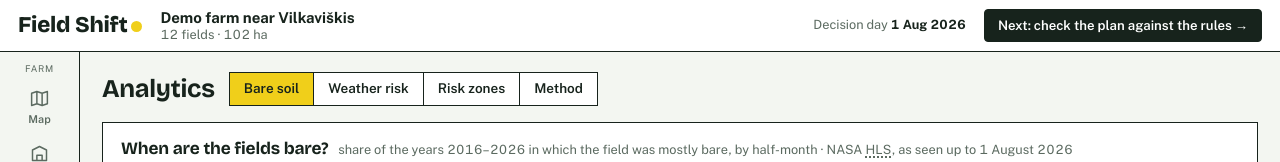
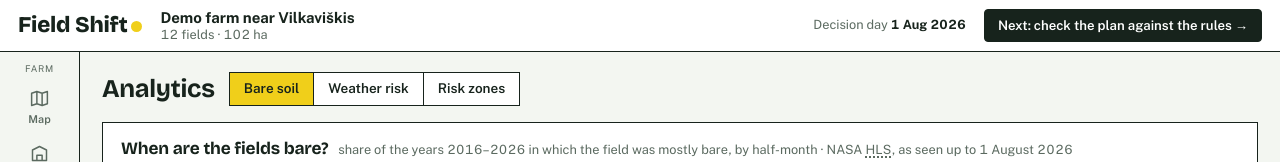
Before and after one commit to Dalt0nik/field-shift-semi-wild-cucumbers, a Next.js app: page /analytics in a window 1280 px wide. Shown: the top 162 px of the page. Built offline with nearby package versions, Linux system fonts and the light colour scheme.

Commit message:
Remove the Method tab from Analytics: the checks behind each number stay in docs/ and the assistant; an old ?tab=method link opens Bare soil

```diff
--- a/scripts/shots.mjs
+++ b/scripts/shots.mjs
@@ -45,7 +45,6 @@ const STATES = [
   { name: 'analytics-zones-erosion', url: '/analytics?tab=zones', map: true, plans: true },
   { name: 'analytics-zones-low', url: '/analytics?tab=zones&view=low', map: true, plans: true },
   { name: 'analytics-zones-dry', url: '/analytics?tab=zones&view=dry', map: true, plans: true, act: p => p.evaluate(() => { const r = document.querySelector('#dryk'); const set = Object.getOwnPropertyDescriptor(HTMLInputElement.prototype, 'value').set; set.call(r, '2'); r.dispatchEvent(new Event('input', { bubbles: true })); }) },
-  { name: 'analytics-method', url: '/analytics?tab=method' },
   { name: 'assistant-open', url: '/planner', plans: true, viewport: true, act: p => click(p, '.chat-fab') },
   { name: 'term-explained', url: '/analytics', viewport: true, act: async p => { await (await p.$('th.n .term'))?.hover(); } },
 ];
--- a/src/app/analytics/page.tsx
+++ b/src/app/analytics/page.tsx
@@ -1,29 +1,28 @@
 'use client';
-// Analytics: what the plan characteristics are built from. Seasons (when fields are bare, which months are
-// risky), risk zones with a "what if" on season frequency, and the evidence behind each characteristic.
+// Analytics: what the NASA data show about the farm. Bare soil (when fields are bare, when bare soil erodes or
+// loses nitrate), weather risk for the selected plan's crops, and risk zones with a "what if" on dry seasons.
 import dynamic from 'next/dynamic';
 import { useEffect, useMemo, useState } from 'react';
-import { Intervals, NdviProfile, WaterBalance } from '@/components/Charts';
-import { cropColor, rampCss, rampFor } from '@/components/colors';
+import { WaterBalance } from '@/components/Charts';
+import { rampCss, rampFor } from '@/components/colors';
 import { grid, layerImage } from '@/components/grid';
-import { MonthRisk, SoilHelpButton, soilCheck } from '@/components/Soil';
+import { MonthRisk, SoilHelpButton } from '@/components/Soil';
 import { useScreen, useStore } from '@/components/store';
-import { Check, More, Panel, Select, Sw, Tabs, Term, pct, useQueryState } from '@/components/ui';
+import { Check, Panel, Select, Sw, Tabs, Term, pct, useQueryState } from '@/components/ui';
 import { DryMargin } from '@/components/DryMargin';
 import { WeatherRisk, weatherClashes } from '@/components/WeatherRisk';
 import hazardsJson from '@/data/hazards.json';
-import { DECISION_DATE, DECISION_YEAR, PLAN_YEARS, coverModel, fieldIndex, fields, niceDate, products, weather } from '@/pilot/demo';
-import { bareCalendar, seasonCover, series } from '@/pilot/satellite';
-import { soilClimate, soilParams } from '@/pilot/soil';
-import { coverDays } from '@/engine/characteristics';
+import { DECISION_DATE, DECISION_YEAR, PLAN_YEARS, fields, niceDate, products, weather } from '@/pilot/demo';
+import { bareCalendar, seasonCover } from '@/pilot/satellite';
+import { soilClimate } from '@/pilot/soil';
 import { partsOf } from '@/engine/editor';
-import { CROPS, cropLabel } from '@/pilot/regional';
+import { CROPS } from '@/pilot/regional';
 
 const FarmMap = dynamic(() => import('@/components/FarmMap'), { ssr: false });
 const hazards = hazardsJson as any;
 const M = ['Jan', 'Feb', 'Mar', 'Apr', 'May', 'Jun', 'Jul', 'Aug', 'Sep', 'Oct', 'Nov', 'Dec'];
 const quant = (a: number[], p: number) => { const s = [...a].sort((x, y) => x - y); const i = (s.length - 1) * p, lo = Math.floor(i), hi = Math.ceil(i); return s[lo] + (s[hi] - s[lo]) * (i - lo); };
-type Tab = 'bare' | 'weather' | 'zones' | 'method';
+type Tab = 'bare' | 'weather' | 'zones';
 type Zone = 'erosion' | 'low' | 'dry';
 
 // the crops of the selected plan (no grass): Weather risk shows when they are sown and harvested
@@ -136,82 +135,13 @@ function Zones({ head }: { head: React.ReactNode }) {
   );
 }
 
-function Evidence() {
+export default function AnalyticsPage() {
+  const [asked, setTab] = useQueryState<Tab>('tab', 'bare');
+  const tab: Tab = asked === 'weather' || asked === 'zones' ? asked : 'bare'; // an old link to ?tab=method opens Bare soil
   const s = useStore();
-  const [year, setYear] = useState(String(DECISION_YEAR));
-  const f = s.fields.find(x => x.id === s.field)!;
-  const soil = soilParams();
-  const stay = soilCheck.variants.filter(v => v.basePlanRank === 1).length;
-  // greenness of the last four years, as seen up to the decision day
-  const ndvi = useMemo(() => Object.fromEntries(Object.entries(series(f.id)).filter(([k]) => +k.slice(0, 4) >= DECISION_YEAR - 3)), [f.id]);
-  const yields = useMemo(() => s.cropSet.filter(c => s.ws.pre.normal[c] && s.ws.pre.revenueYield[c] && c !== 'sugar_beet').map(c => {
-    const n = s.ws.pre.normal[c], ys = s.ws.pre.revenueYield[c].map(r => r / n.priceEurT);
-    return { label: CROPS[c].name, color: cropColor(c), lo: quant(ys, 0.1), mid: n.yieldTHa, hi: quant(ys, 0.9) };
-  }), [s.cropSet, s.ws]);
-  const seq = ['mid>august', 'mid>september', 'mid>spring_early>green_autumn', 'mid>spring_early>open_autumn', 'late>spring_late', 'grass>grass'];
-  return (
-    <>
-      <Panel title="How each number of a plan is built, and how it was checked">
-        <div className="scroll-x">
-          <table>
-            <thead><tr><th>Measure of a plan</th><th>Built from</th><th>How it was checked</th></tr></thead>
-            <tbody>
-              <tr><td><b><Term id="margin">Margin</Term></b>, usual and <Term id="worstFifth">bad seasons</Term></td><td>District yields, prices, 2025 payment rates, <Term id="replay">replayed</Term> through {s.ctx.replay.firstSeason}–{s.ctx.replay.lastSeason}</td><td>Yield ranges held the real yield in 80 % of 3 319 cases.</td></tr>
-              <tr><td><b><Term id="fieldIndex">Field index</Term></b> in the margin</td><td>NASA <Term id="hls">HLS</Term> season peak <Term id="ndvi">NDVI</Term> of each field against neighbours with the same crop, seasons {fieldIndex.seasons.join(', ')}; district yields for the conversion</td><td>A field keeps its place for years (r 0.31–0.40 up to 5 years apart); predicted 2026 from earlier seasons with r 0.52 on 1 075 fields.</td></tr>
-              <tr><td><b>Margin in a <Term id="wetHarvest">wet harvest</Term></b></td><td>NASA <Term id="imerg">GPM IMERG</Term> rain 20 Jul – 31 Aug; elevator drying tariffs and buyer price lists 2025</td><td>Drying 7.5 € per tonne per % moisture is a published tariff; the extra moisture and the feed share are estimates.</td></tr>
-              <tr><td><b>Margin in <Term id="drySeason">dry seasons</Term></b></td><td>NASA <Term id="imerg">GPM IMERG</Term> rain, NASA <Term id="power">POWER</Term> temperature</td><td>In dry seasons spring cereals yielded 16 % below normal.</td></tr>
-              <tr><td><b><Term id="soilScore">Soil health score</Term></b></td><td>Three parts, each on a scale from the weakest tenth of local farms (0) to the best plan found (100), averaged with equal weights: soil cover (days of bare soil under heavy rain), crop variety (cereal after cereal, crop groups), organic matter (humus balance)</td><td>No source sets weights between soil measures, so they are equal. With any part counted double or half, the Best-for-soil plan stays within 5 points of the top (unit test).</td></tr>
-              <tr><td><b><Term id="soilDays">Soil without cover</Term></b>, weighted by erosive rain</td><td>NASA <Term id="hls">HLS</Term>, 30 m, 1 700 declared fields, by half-month; NASA <Term id="imerg">GPM IMERG</Term> half-hourly rain {soilClimate.period}</td><td>With equal weights it equals the plain days (unit test). The plan with the fewest such days stays first of {soilCheck.plans} under {stay} of {soilCheck.variants.length} other ways to compute the weights.</td></tr>
-              <tr><td><b><Term id="bareDays">Days without living cover</Term></b></td><td>NASA <Term id="hls">HLS</Term>, 30 m, 1 700 declared fields</td><td>Cover curves follow the declared crops: {Math.min(...seq.slice(0, 5).map(k => coverModel.model[k]?.total[1] ?? 999))} to {Math.max(...seq.map(k => coverModel.model[k]?.total[1] ?? 0))} bare days by crop sequence.</td></tr>
-              <tr><td><b>The same on erosion-sensitive land</b></td><td>Official layer with the HLS cover model and the IMERG weights</td><td><Term id="nasadem">NASADEM</Term> slope alone was rejected: 36 % agreement with the official layer.</td></tr>
-              <tr><td><b>Bare soil in the <Term id="leaching">leaching season</Term></b>; <Term id="wetSoilHarvest">harvest on wet soil</Term></td><td>NASA HLS cover; NASA GPM IMERG rain and NASA <Term id="power">POWER</Term> temperature</td><td>Not validated: they show exposure, not leached nitrogen or compaction.</td></tr>
-              <tr><td><b><Term id="humus">Humus balance</Term></b></td><td>Coefficients of the VDLUFA method, yields as in the margin</td><td>An accounting indicator: it compares plans and does not predict measured soil carbon.</td></tr>
-              <tr><td><b>Cereal after cereal</b>, legumes, crop families</td><td>Crop guides (LAMMC), field history</td><td>Yield effects are from literature, not local trials.</td></tr>
-              <tr><td><b>Rules and payments</b></td><td>EU farm-payment conditions as they apply in Lithuania</td><td>Thresholds checked against the acts.</td></tr>
-            </tbody>
-          </table>
-        </div>
-      </Panel>
-      <div className="cols">
-        <Panel title={<><Term id="ndvi">Greenness</Term> through the year · {f.id}</>} right={<><Select small label="Field" value={s.field} onChange={s.setField} options={fields.map(x => ({ value: x.id, label: x.id }))} /><Select small label="Year" value={year} onChange={setYear} options={[DECISION_YEAR - 2, DECISION_YEAR - 1, DECISION_YEAR].map(y => ({ value: String(y), label: String(y) }))} /></>}>
-          <NdviProfile ndvi={ndvi} year={+year} />
-          <div className="legend"><span><Sw c="#17231c" />{year}: {cropLabel(f.history[+year]?.crop ?? f.history[+year]?.cropClass)}</span><span><Sw c="#c6dcb4" />range of the other years</span>{+year === DECISION_YEAR && <span>seen up to {niceDate(DECISION_DATE)}</span>}</div>
-        </Panel>
-        <Panel title={<>Yield ranges the <Term id="replay">replay</Term> uses</>} sub="t/ha · low season · normal · high season">
-          <Intervals rows={yields} unit="t/ha" />
-          <div style={{ marginTop: 8 }}><Check>these are district averages; each field’s yield is this times its <Term id="fieldIndex">field index</Term> (Fields screen).</Check></div>
-        </Panel>
-      </div>
-      <Panel>
-        <div style={{ display: 'grid', gap: 10 }}>
-          <More label="Tested and not used">
-            <ul className="plain">
-              <li><b>Satellite soil moisture</b> (SMAP) and three other drought indicators: no link to district yields.</li>
-              <li><b>“Green in autumn = winter crop”</b>: right for three fields in four, so it only pre-fills the entry.</li>
-              <li><b>Crop residue from the satellite</b>: could not separate stubble from ploughed soil.</li>
-              <li><b><Term id="nasadem">NASA elevation model</Term> for the slope rule</b>: disagrees with the official layer.</li>
-              <li><b>A field-level yield model</b>: no field yields exist to check it against.</li>
-            </ul>
-          </More>
-          <More label="Days without cover by crop sequence">
-            <div className="scroll-x"><table>
-              <thead><tr><th>After a crop harvested</th><th>Next crop sown</th><th className="n">Fields</th><th className="n"><Term id="bareDays">Days without living cover</Term></th><th className="n"><Term id="soilDays">Weighted by erosive rain</Term></th><th className="n">In the <Term id="leaching">leaching season</Term></th></tr></thead>
-              <tbody>{seq.map(key => { const m = coverModel.model[key]; const [p, n, c] = key.split('>'); return m && (
-                <tr key={key}><td>{({ mid: 'July–August', late: 'September–October', grass: 'grass' } as any)[p]}</td><td>{({ august: 'August (winter rapeseed)', september: 'September (winter cereals)', spring_early: 'April', spring_late: 'May (maize, beet)', grass: 'stays grass' } as any)[n]}{c === 'green_autumn' ? ', after a catch crop' : c === 'open_autumn' ? ', open autumn' : ''}</td><td className="n">{m.n}</td><td className="n">{m.total[1]} <span className="muted">({m.total[0]}–{m.total[2]})</span></td><td className="n"><b>{Math.round(coverDays(m.half.mean, soil).s1e)}</b></td><td className="n">{Math.round(coverDays(m.half.mean, soil).s5)}</td></tr>); })}</tbody>
-            </table></div>
-          </More>
-        </div>
-      </Panel>
-    </>
-  );
+  const head = <><div className="page-head"><h1>Analytics</h1><Tabs label="Analytics views" tabs={[{ id: 'bare', label: 'Bare soil' }, { id: 'weather', label: 'Weather risk' }, { id: 'zones', label: 'Risk zones' }]} value={tab} onChange={setTab} /></div></>;
+  useScreen(tab === 'zones' ? null : `analytics/${tab}`, tab === 'bare' ? { selectedField: s.field, bareDaysLastSeason: Object.fromEntries(fields.map(f => [f.id, seasonCover(f.id).at(-1)?.total ?? null])), erosiveRainShareByMonthJanToDec: soilClimate.erosivity.byMonth, leachingSeasonSurplusMm: soilClimate.leaching.seasonSurplusMm }
+    : tab === 'weather' ? { selectedPlan: s.plan?.name, thingsToWatch: weatherClashes(planCrops(s)), hazardsByMonthShareOfYears: Object.fromEntries(hazards.hazards.map((h: any) => [h.label, h.byMonth])) } : {});
+  if (tab === 'zones') return <Zones head={head} />;
+  return <div className="page">{head}<Seasons part={tab === 'weather' ? 'weather' : 'bare'} /></div>;
 }
-
-export default function AnalyticsPage() {
-  const [tab, setTab] = useQueryState<Tab>('tab', 'bare');
-  const s = useStore();
-  const head = <><div className="page-head"><h1>Analytics</h1><Tabs label="Analytics views" tabs={[{ id: 'bare', label: 'Bare soil' }, { id: 'weather', label: 'Weather risk' }, { id: 'zones', label: 'Risk zones' }, { id: 'method', label: 'Method' }]} value={tab} onChange={setTab} /></div></>;
-  useScreen(tab === 'zones' ? null : `analytics/${tab}`, tab === 'bare' ? { selectedField: s.field, bareDaysLastSeason: Object.fromEntries(fields.map(f => [f.id, seasonCover(f.id).at(-1)?.total ?? null])), erosiveRainShareByMonthJanToDec: soilClimate.erosivity.byMonth, leachingSeasonSurplusMm: soilClimate.leaching.seasonSurplusMm }
-    : tab === 'weather' ? { selectedPlan: s.plan?.name, thingsToWatch: weatherClashes(planCrops(s)), hazardsByMonthShareOfYears: Object.fromEntries(hazards.hazards.map((h: any) => [h.label, h.byMonth])) } : { selectedField: s.field });
-  if (tab === 'zones') return <Zones head={head} />;
-  return <div className="page">{head}{tab === 'method' ? <Evidence /> : <Seasons part={tab === 'weather' ? 'weather' : 'bare'} />}</div>;
-}
--- a/src/components/Shell.tsx
+++ b/src/components/Shell.tsx
@@ -20,7 +20,7 @@ const NAV: Item[] = [
   { href: '/settings', label: 'Crops', hint: 'Crops the farm can grow, limits', icon: I('M4 6h10m4 0h2M4 12h4m4 0h8M4 18h12m4 0h0M14 4v4M8 10v4M16 16v4') },
   { group: 'Plan' },
   { href: '/planner', label: 'Planner', hint: 'Suggested plans, comparison, your custom plan', icon: I('M12 21V10m0 0c0-3 2-6 6-7 0 4-2 7-6 7Zm0 3c0-3-2-5-6-6 0 4 2 6 6 6Z') },
-  { href: '/analytics', label: 'Analytics', hint: 'Bare soil and erosive rain, weather risk, risk zones, method', icon: I('M4 20V4m0 16h16M8 16l4-5 3 3 5-7') },
+  { href: '/analytics', label: 'Analytics', hint: 'Bare soil and erosive rain, weather risk, risk zones', icon: I('M4 20V4m0 16h16M8 16l4-5 3 3 5-7') },
   { href: '/rules', label: 'Checks', hint: 'Rule checks of a plan', icon: I('M5 12l4 4L19 6M4 20h16') },
 ];
 // the next step of the path, always at the right end of the top bar; the last screen has none
--- a/src/components/screens.ts
+++ b/src/components/screens.ts
@@ -50,12 +50,6 @@ export const SCREENS: Record<string, ScreenNote> = {
     why: 'Erosion uses the paying agency’s official layer because NASADEM slope agreed with it on only 36 % of the cropland it marked steeper than 12 %. The “what if” re-weights past seasons in the replay; it does not invent a new climate. Dry seasons type the past seasons; they do not forecast yield.',
     ask: ['Why not use the NASA elevation model for erosion?', 'What does the dry-season slider actually change?', 'How is a dry season defined?'],
   },
-  'analytics/method': {
-    title: 'Analytics · Method',
-    shows: 'How each characteristic of a plan is built and how it was checked on Lithuanian data, the soil measures included; the NDVI season profile of a field; the yield ranges the replay uses; the days without cover by crop sequence; and the methods that were tested and not used.',
-    why: 'Every characteristic was kept only after a check on real data, and methods that failed are listed rather than hidden: soil-moisture products showed no link to yields, autumn greenness is only a hint, crop residue could not be told from ploughed soil, a field-level yield model cannot be verified without field yields.',
-    ask: ['How was the margin range checked?', 'How were the soil numbers checked?', 'How far can I trust these yields for my farm?'],
-  },
   rules: {
     title: 'Plan checks',
     shows: 'The rule checks of the selected plan, one line per rule with pass or fail; the text of the rule and the numbers behind it open on a click. The map shows the plan’s crops and the rule layers.',
```
Also changed, not shown: 1 other file (tests, documents, lock files or other folders).
